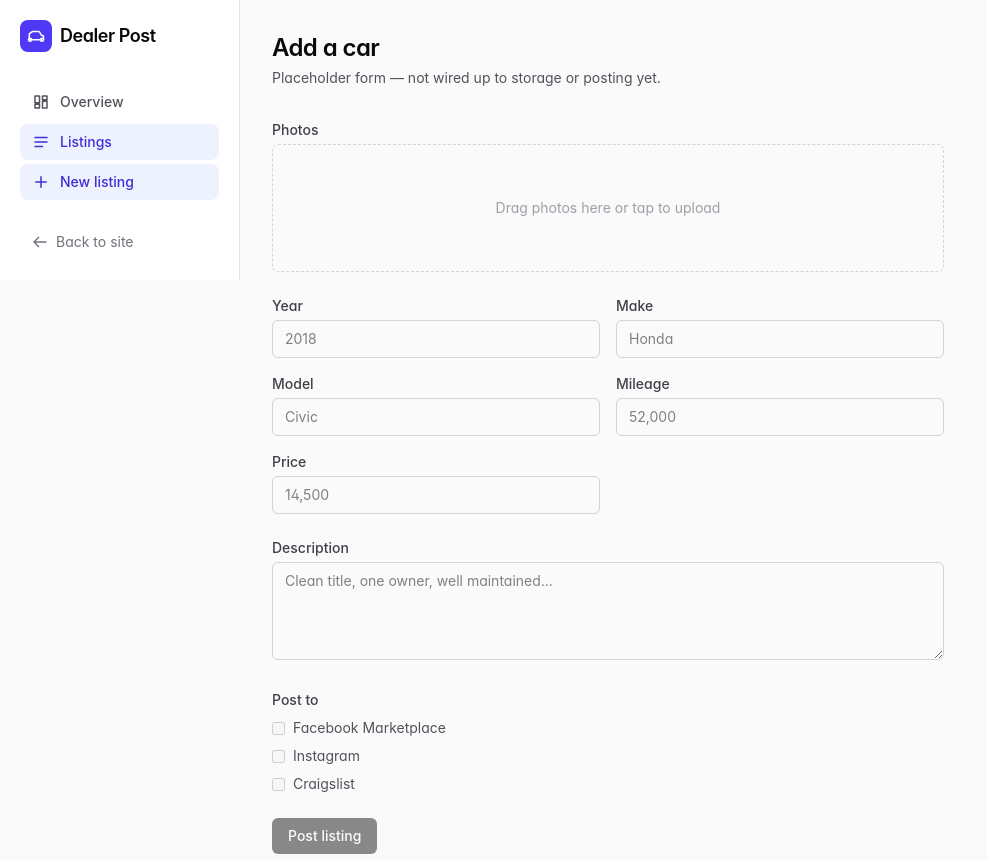
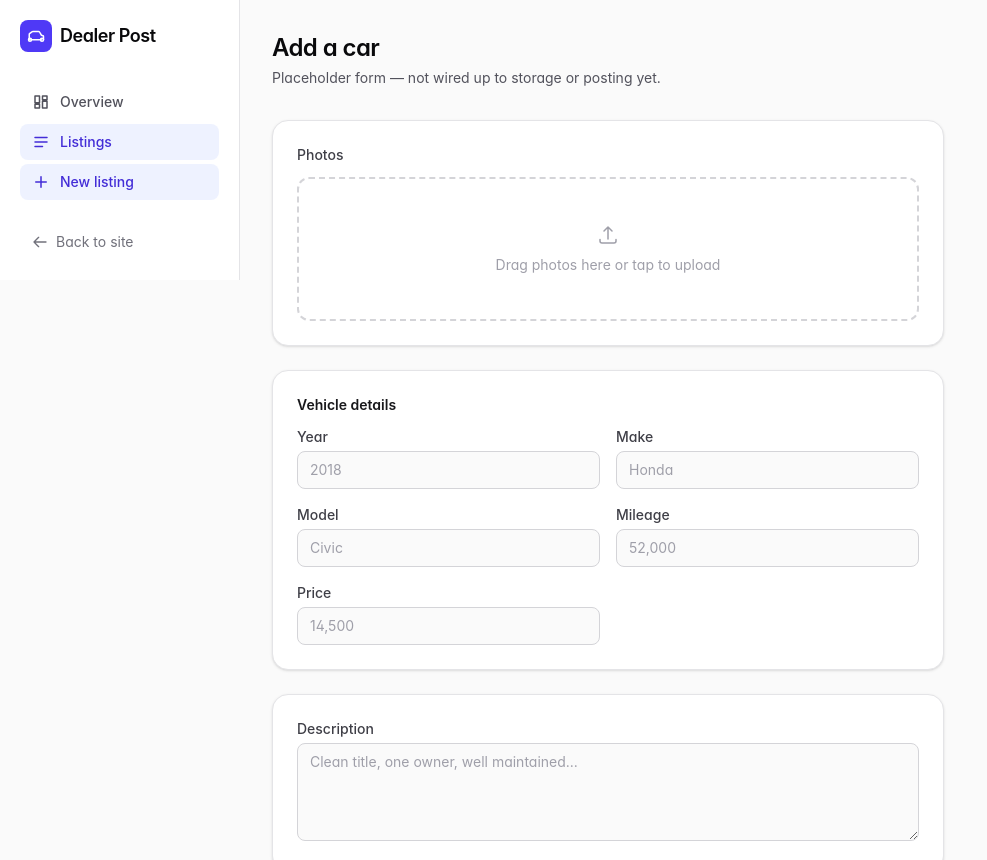
Before and after one commit to xenpain-source/dealer-post, a Next.js app: page /dashboard/listings/new in a window 1280 px wide. Shown: the top 860 px of the page, without its empty margins (0-987 px from the left). Built offline with nearby package versions, Linux system fonts and the light colour scheme.

Commit message:
Update page.tsx

```diff
--- a/app/(dashboard)/dashboard/listings/new/page.tsx
+++ b/app/(dashboard)/dashboard/listings/new/page.tsx
@@ -4,6 +4,11 @@ import { platforms } from "@/lib/platforms";
 export const metadata: Metadata = {
   title: "Add a car",
 };
+
+const inputClass =
+  "mt-1 w-full rounded-lg border border-zinc-300 px-3 py-2 text-sm placeholder:text-zinc-400 focus:border-indigo-500 focus:ring-2 focus:ring-indigo-100 focus:outline-none disabled:bg-zinc-50 disabled:text-zinc-400";
+
+const labelClass = "block text-sm font-medium text-zinc-700";
 
 export default function NewListingPage() {
   return (
@@ -14,27 +19,36 @@ export default function NewListingPage() {
       </p>
 
       <form className="mt-8 flex flex-col gap-6">
-        <div>
-          <label
-            htmlFor="photos"
-            className="block text-sm font-medium text-zinc-700"
-          >
+        <div className="rounded-2xl border border-zinc-200 bg-white p-6 shadow-sm">
+          <label htmlFor="photos" className={labelClass}>
             Photos
           </label>
           <div
             id="photos"
-            className="mt-1 flex h-32 items-center justify-center rounded-md border border-dashed border-zinc-300 text-sm text-zinc-400"
+            className="mt-3 flex h-36 flex-col items-center justify-center gap-2 rounded-xl border-2 border-dashed border-zinc-300 text-sm text-zinc-400"
           >
+            <svg
+              viewBox="0 0 24 24"
+              fill="none"
+              className="h-6 w-6"
+              stroke="currentColor"
+              strokeWidth="1.5"
+              strokeLinecap="round"
+              strokeLinejoin="round"
+            >
+              <path d="M4 16.5V18a2 2 0 0 0 2 2h12a2 2 0 0 0 2-2v-1.5M16 8l-4-4-4 4M12 4v12" />
+            </svg>
             Drag photos here or tap to upload
           </div>
         </div>
 
-        <div className="grid grid-cols-1 gap-4 sm:grid-cols-2">
+        <div className="rounded-2xl border border-zinc-200 bg-white p-6 shadow-sm">
+          <h2 className="text-sm font-semibold text-zinc-900">
+            Vehicle details
+          </h2>
+          <div className="mt-3 grid grid-cols-1 gap-4 sm:grid-cols-2">
             <div>
-            <label
-              htmlFor="year"
-              className="block text-sm font-medium text-zinc-700"
-            >
+              <label htmlFor="year" className={labelClass}>
                 Year
               </label>
               <input
@@ -42,14 +56,11 @@ export default function NewListingPage() {
                 name="year"
                 disabled
                 placeholder="2018"
-              className="mt-1 w-full rounded-md border border-zinc-300 px-3 py-2 text-sm"
+                className={inputClass}
               />
             </div>
             <div>
-            <label
-              htmlFor="make"
-              className="block text-sm font-medium text-zinc-700"
-            >
+              <label htmlFor="make" className={labelClass}>
                 Make
               </label>
               <input
@@ -57,14 +68,11 @@ export default function NewListingPage() {
                 name="make"
                 disabled
                 placeholder="Honda"
-              className="mt-1 w-full rounded-md border border-zinc-300 px-3 py-2 text-sm"
+                className={inputClass}
               />
             </div>
             <div>
-            <label
-              htmlFor="model"
-              className="block text-sm font-medium text-zinc-700"
-            >
+              <label htmlFor="model" className={labelClass}>
                 Model
               </label>
               <input
@@ -72,14 +80,11 @@ export default function NewListingPage() {
                 name="model"
                 disabled
                 placeholder="Civic"
-              className="mt-1 w-full rounded-md border border-zinc-300 px-3 py-2 text-sm"
+                className={inputClass}
               />
             </div>
             <div>
-            <label
-              htmlFor="mileage"
-              className="block text-sm font-medium text-zinc-700"
-            >
+              <label htmlFor="mileage" className={labelClass}>
                 Mileage
               </label>
               <input
@@ -87,14 +92,11 @@ export default function NewListingPage() {
                 name="mileage"
                 disabled
                 placeholder="52,000"
-              className="mt-1 w-full rounded-md border border-zinc-300 px-3 py-2 text-sm"
+                className={inputClass}
               />
             </div>
             <div>
-            <label
-              htmlFor="price"
-              className="block text-sm font-medium text-zinc-700"
-            >
+              <label htmlFor="price" className={labelClass}>
                 Price
               </label>
               <input
@@ -102,16 +104,14 @@ export default function NewListingPage() {
                 name="price"
                 disabled
                 placeholder="14,500"
-              className="mt-1 w-full rounded-md border border-zinc-300 px-3 py-2 text-sm"
+                className={inputClass}
               />
             </div>
           </div>
+        </div>
 
-        <div>
-          <label
-            htmlFor="description"
-            className="block text-sm font-medium text-zinc-700"
-          >
+        <div className="rounded-2xl border border-zinc-200 bg-white p-6 shadow-sm">
+          <label htmlFor="description" className={labelClass}>
             Description
           </label>
           <textarea
@@ -120,27 +120,31 @@ export default function NewListingPage() {
             disabled
             rows={4}
             placeholder="Clean title, one owner, well maintained..."
-            className="mt-1 w-full rounded-md border border-zinc-300 px-3 py-2 text-sm"
+            className={inputClass}
           />
         </div>
 
-        <fieldset>
-          <legend className="block text-sm font-medium text-zinc-700">
+        <fieldset className="rounded-2xl border border-zinc-200 bg-white p-6 shadow-sm">
+          <legend className="text-sm font-semibold text-zinc-900">
             Post to
           </legend>
-          <div className="mt-2 flex flex-col gap-2">
+          <div className="mt-3 flex flex-col gap-2">
             {platforms.map((platform) => (
               <label
                 key={platform.id}
                 htmlFor={`platform-${platform.id}`}
-                className="flex items-center gap-2 text-sm text-zinc-600"
+                className="flex cursor-not-allowed items-center gap-3 rounded-xl border border-zinc-200 p-3 text-sm text-zinc-600"
               >
                 <input
                   id={`platform-${platform.id}`}
                   name="platforms"
                   type="checkbox"
                   disabled
+                  className="h-4 w-4 rounded border-zinc-300 text-indigo-600 focus:ring-indigo-500"
                 />
+                <span className="flex h-7 w-7 items-center justify-center rounded-md bg-zinc-900 text-xs font-semibold text-white">
+                  {platform.name.charAt(0)}
+                </span>
                 {platform.name}
               </label>
             ))}
@@ -150,7 +154,7 @@ export default function NewListingPage() {
         <button
           type="submit"
           disabled
-          className="w-fit rounded-md bg-zinc-900 px-4 py-2 text-sm font-medium text-white opacity-50"
+          className="w-fit rounded-lg bg-indigo-600 px-5 py-2.5 text-sm font-medium text-white opacity-50 shadow-sm"
         >
           Post listing
         </button>
```
Lines whose indentation alone changed are shown as unchanged.
